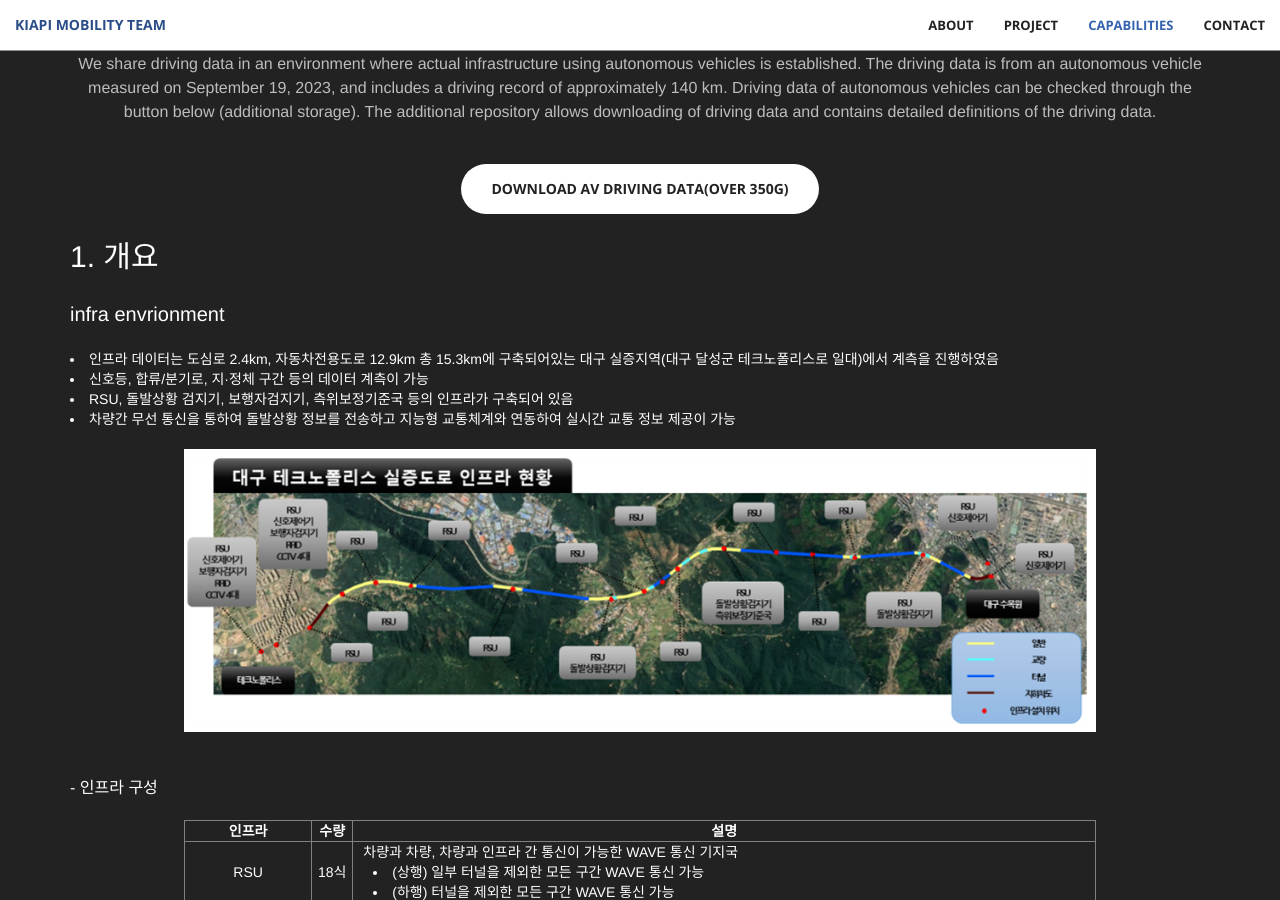
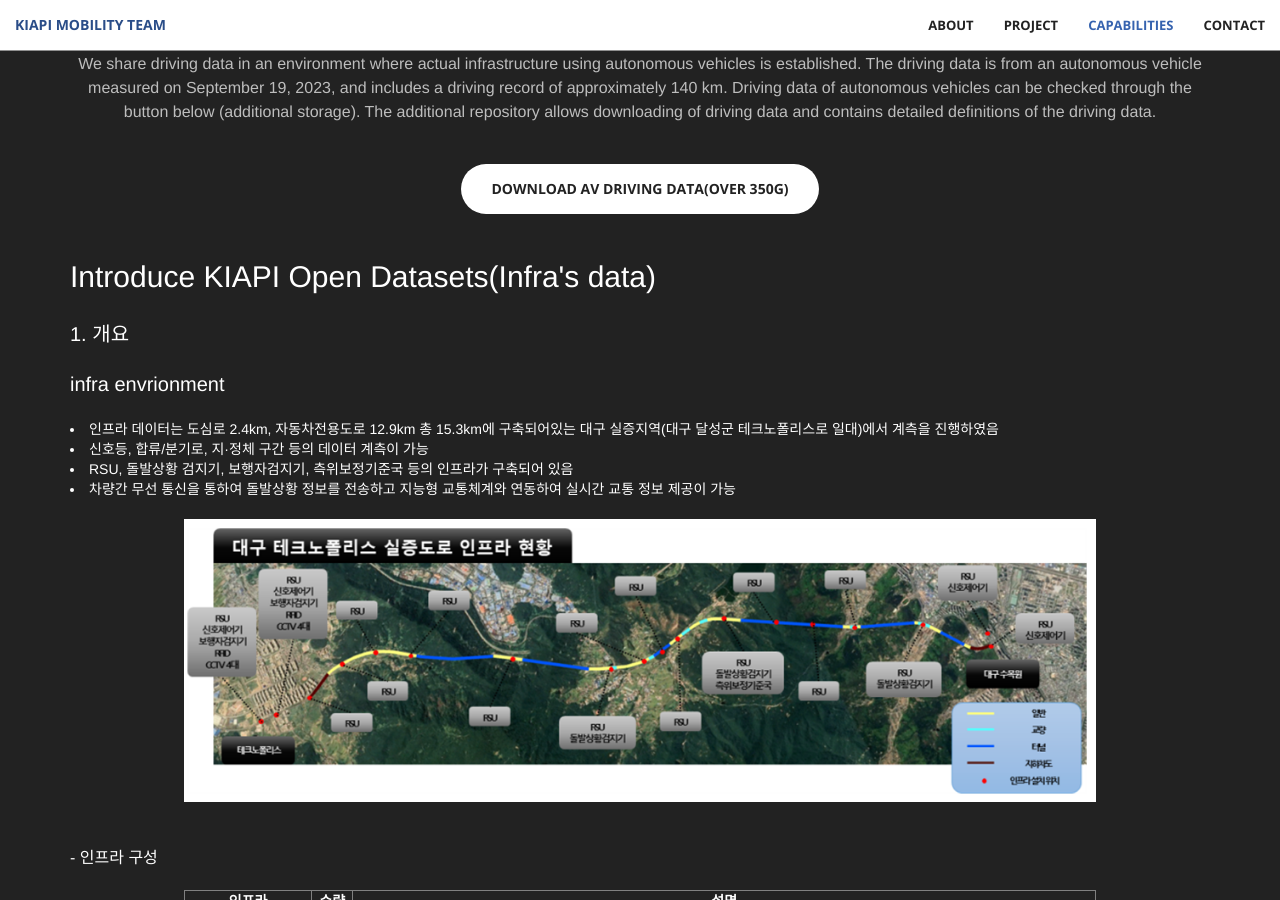
Before and after one commit to Yunhyeongseok-kiapi/kiapi_mulitagent.github.io, a Jekyll site: the page built from docs/index.html, in a window 1280 px wide and 900 px high, scrolled down 2384 px. Built offline with Jekyll 4.4.1, drawn with Linux system fonts in a browser that asks for light colours.

Commit message:
Update aside.html
write modify

```diff
--- a/docs/_includes/aside.html
+++ b/docs/_includes/aside.html
@@ -22,7 +22,10 @@
               <a href="https://github.com/Yunhyeongseok-kiapi/KIAPI_dataset.git" class="btn btn-default btn-xl wow tada">Download AV Driving Data(Over 350G) </a>
             </p>
 
-            <p style="font-size: 30px; text-align: left"> 1. 개요</p>
+            <br/>
+
+            <p style="font-size: 30px; text-align: left"> Introduce KIAPI Open Datasets(Infra's data)</p>
+            <p style="font-size: 20px; text-align: left"> 1. 개요</p>
             <p style="font-size: 20px;text-align: left"> infra envrionment </p>
             <p>
               <u1 style="text-indent: 20px; list-style-type: disc">
```
